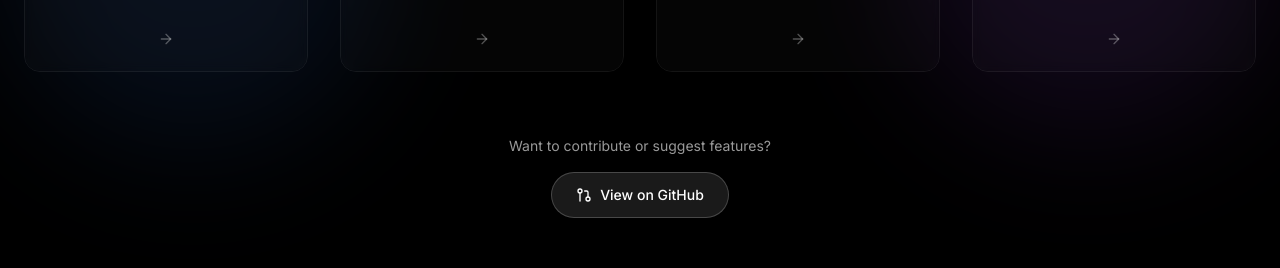
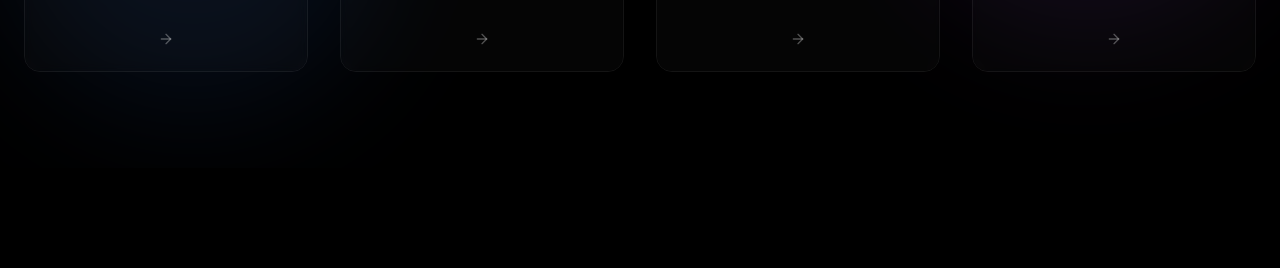
Before and after one commit to arturogj92/codeagentswarm-landing, a Next.js app: page / in a window 1280 px wide. Shown: the part 2820-3088 px from the top of the page. Built offline with nearby package versions, Linux system fonts and the light colour scheme; no server answers.

Commit message:
fix: eliminar bloque de contribución de GitHub en roadmap

```diff
--- a/components/roadmap-section.tsx
+++ b/components/roadmap-section.tsx
@@ -250,29 +250,6 @@ export default function RoadmapSection() {
           </div>
         </div>
 
-        {/* Bottom CTA */}
-        <motion.div
-          initial={{ opacity: 0, y: 20 }}
-          whileInView={{ opacity: 1, y: 0 }}
-          transition={{ duration: 0.6, delay: 0.4 }}
-          viewport={{ once: true }}
-          className="text-center mt-16"
-        >
-          <p className="text-white/60 text-sm mb-4">
-            Want to contribute or suggest features?
-          </p>
-          <motion.a
-            href="https://github.com/codeagentswarm/roadmap"
-            target="_blank"
-            rel="noopener noreferrer"
-            whileHover={{ scale: 1.05 }}
-            whileTap={{ scale: 0.95 }}
-            className="inline-flex items-center space-x-2 px-6 py-3 bg-white/10 hover:bg-white/15 border border-white/20 rounded-full text-white text-sm font-medium transition-all duration-300"
-          >
-            <GitPullRequest className="w-4 h-4" />
-            <span>View on GitHub</span>
-          </motion.a>
-        </motion.div>
       </div>
     </section>
   )
```
